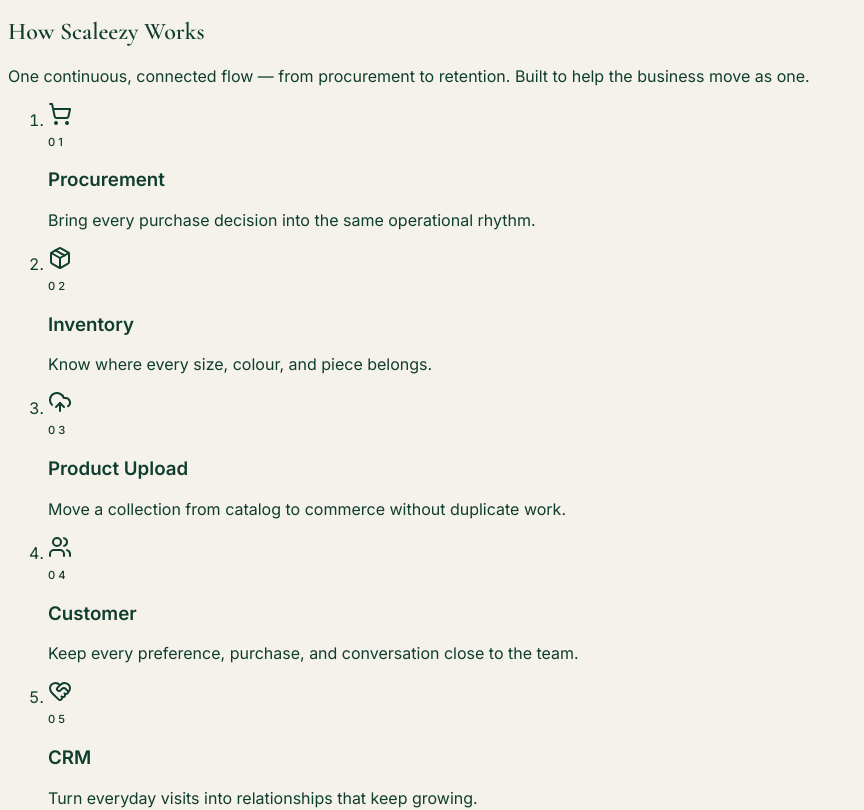
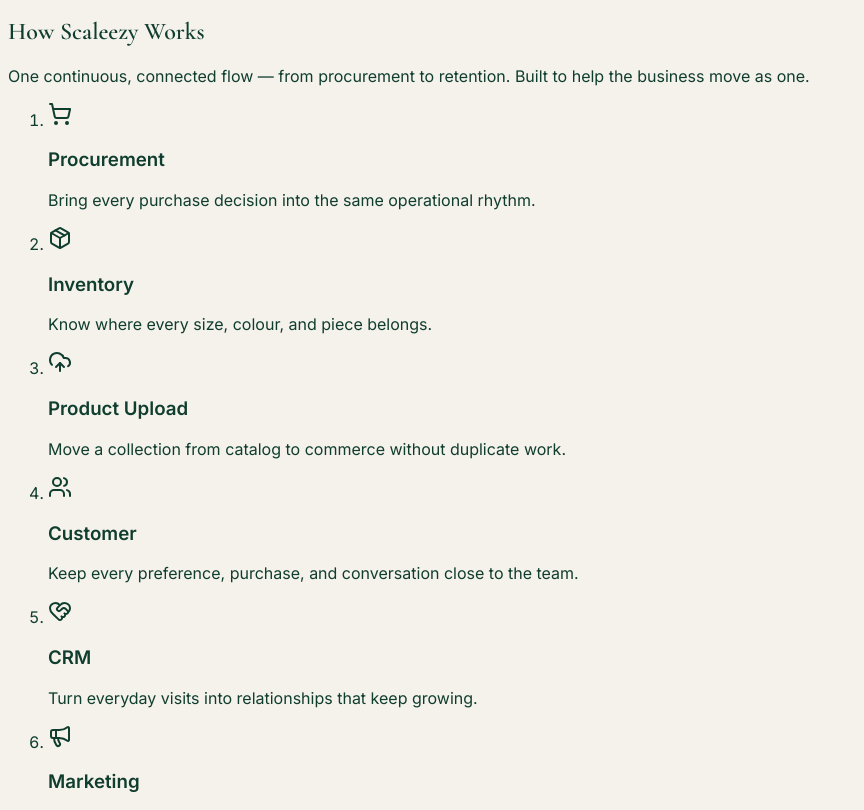
Before and after one commit to sanjaydoms/scaleezy_website, a React app in the folder src/: page / in a window 1280 px wide. Shown: the part 6200-7010 px from the top of the page, without its empty margins (0-864 px from the left). Built offline with nearby package versions, Linux system fonts and the light colour scheme; the HTML template or start-up script is replaced by a standard one.

Commit message:
Remove numbering from flow timeline cards

```diff
--- a/src/components/Journey.tsx
+++ b/src/components/Journey.tsx
@@ -178,16 +178,7 @@
                 <article
                   className={`relative col-start-2 w-full rounded-lg border border-forest/15 bg-white px-5 py-4 shadow-[0_8px_20px_rgba(15,61,46,0.05)] md:row-start-1 md:max-w-md md:px-6 md:py-5 ${isRight ? 'md:col-start-3 md:justify-self-start' : 'md:col-start-1 md:justify-self-end'}`}>
 
-                  <div className="flex items-center gap-2">
-                    <span className="eyebrow text-[0.58rem] tracking-[0.18em] text-lime-dark">
-                      {String(index + 1).padStart(2, '0')}
-                    </span>
-                    <span
-                      aria-hidden="true"
-                      className="h-px w-4 bg-lime-dark/55" />
-
-                  </div>
-                  <h3 className="mt-2 text-base font-semibold tracking-[-0.02em] text-forest md:text-lg">
+                  <h3 className="text-base font-semibold tracking-[-0.02em] text-forest md:text-lg">
                     {step.title}
                   </h3>
                   <p className="mt-1.5 text-xs leading-relaxed text-forest/60 md:text-sm">
```
